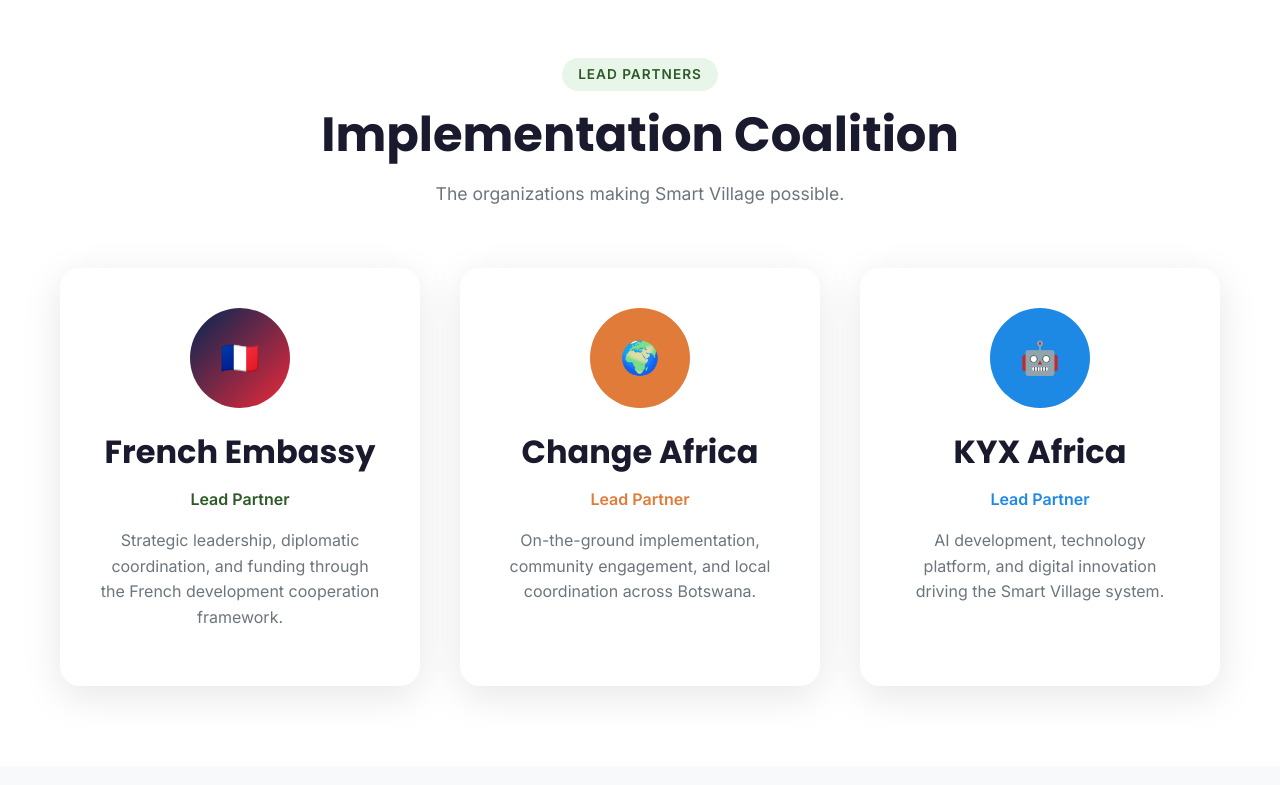
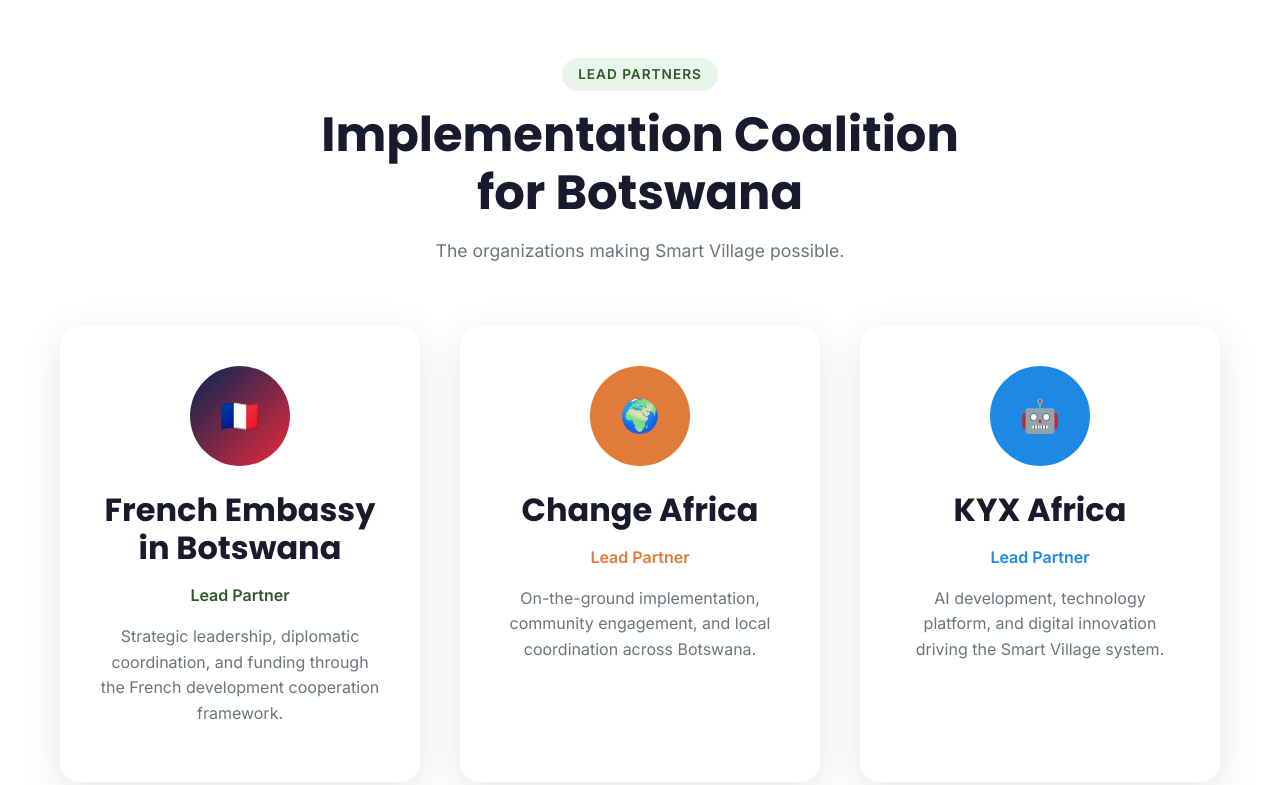
Before and after one commit to lionelbaraban-afk/smartvillage, a website: page public/pages/partners.html in a window 1280 px wide. Shown: the part 375-1160 px from the top of the page. Drawn offline with Linux system fonts and the light colour scheme.

Commit message:
Name French Embassy in Botswana, label Botswana implementation coalition, add home-page initiative credit

```diff
--- a/public/pages/partners.html
+++ b/public/pages/partners.html
@@ -42,14 +42,14 @@
         <div class="container">
             <div class="section-header">
                 <span class="section-badge">Lead Partners</span>
-                <h2>Implementation Coalition</h2>
+                <h2>Implementation Coalition for Botswana</h2>
                 <p class="section-description">The organizations making Smart Village possible.</p>
             </div>
 
             <div style="display: grid; grid-template-columns: repeat(3, 1fr); gap: 40px; margin-top: 50px;">
                 <div class="fade-in" style="background: white; padding: 40px; border-radius: 20px; box-shadow: 0 10px 40px rgba(0,0,0,0.1); text-align: center;">
                     <div style="width: 100px; height: 100px; background: linear-gradient(135deg, #002654 0%, #ED2939 100%); border-radius: 50%; display: flex; align-items: center; justify-content: center; margin: 0 auto 25px; color: white; font-size: 2rem;">🇫🇷</div>
-                    <h3>French Embassy</h3>
+                    <h3>French Embassy in Botswana</h3>
                     <p style="color: var(--primary); font-weight: 600; margin-bottom: 15px;">Lead Partner</p>
                     <p>Strategic leadership, diplomatic coordination, and funding through the French development cooperation framework.</p>
                 </div>
@@ -216,7 +216,7 @@
                     <div style="display: flex; align-items: center; gap: 15px;">
                         <div style="width: 50px; height: 50px; background: var(--primary); border-radius: 50%;"></div>
                         <div>
-                            <strong>French Embassy Representative</strong>
+                            <strong>French Embassy in Botswana Representative</strong>
                             <p style="margin: 0; font-size: 0.9rem; color: #666;">Development Cooperation</p>
                         </div>
                     </div>
```
Also changed, not shown: public/index.html (+2 -2 lines), public/prez/index.html (+2 -2 lines).
